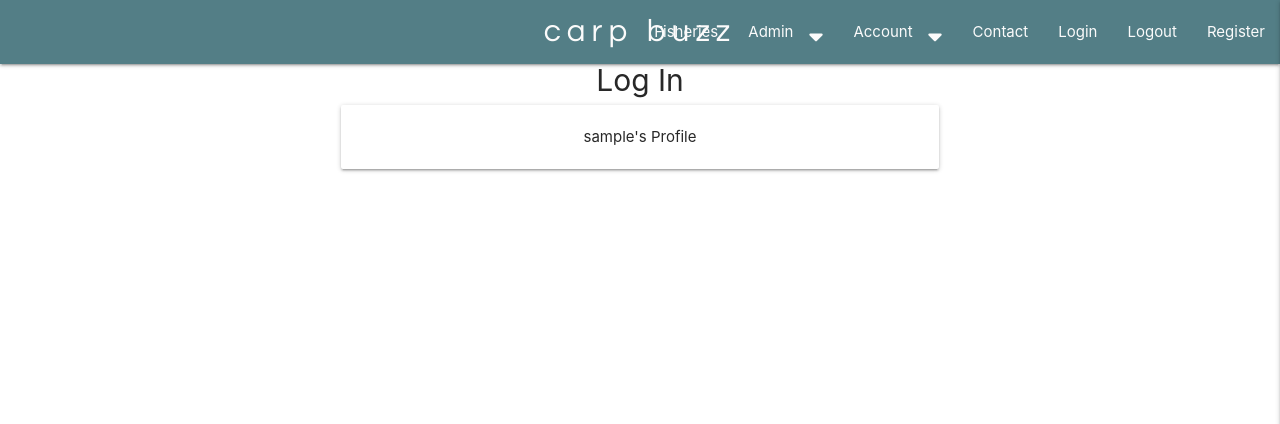
After one commit to PaulWheatcroft/CarpBuzz, a Flask app: template templates/profile.html in a window 1280 px wide. The commit adds this page. Shown: the top 424 px of the page. Run offline with Flask 2, Linux system fonts and the light colour scheme; the template is opened without the code that fills it: most values are stand-ins (such as "Sample title", 1, 10 or a date in 2020); some libraries are stand-ins or nearby versions.

Commit message:
Added login and profile page

```diff
--- a/app.py
+++ b/app.py
@@ -62,18 +62,17 @@ def register():
 def login():
     if request.method == "POST":
         # Check if the email exists
-        existing_email = mongo.db.accounts.find_one(
+        existing_user = mongo.db.accounts.find_one(
             {"email": request.form.get("email").lower()})
-        user_id = existing_email["email"]
-        username = existing_email["username"]
+        username = existing_user["username"]
 
-        if existing_email:
+        if existing_user:
             # check hashed passwords match
             if check_password_hash(
-                    existing_email["password"], request.form.get("password")):
-                session["user"] = user_id
+                    existing_user["password"], request.form.get("password")):
+                session["user"] = str(existing_user["_id"])
                 flash(f"Welcome {username}")
-
+                return redirect(url_for("profile", user_id=session["user"]))
             else:
                 # Invalid password
                 flash("Incorrrect email and or password")
@@ -87,6 +86,13 @@ def login():
     return render_template("login.html")
 
 
+@app.route("/profile/<user_id>", methods=["GET", "POST"])
+def profile(user_id):
+    username = mongo.db.accounts.find_one(
+        {"_id": ObjectId(user_id)})["username"]
+    return render_template("profile.html", username=username)
+
+
 if __name__ == "__main__":
     app.run(host=os.environ.get("IP"),
             port=int(os.environ.get("PORT")),
--- a/templates/base.html
+++ b/templates/base.html
@@ -25,7 +25,7 @@
             <li><a href="#!">User Admin</a></li>
         </ul>
         <ul id="dropdown2" class="dropdown-content">
-            <li><a href="#!">View Profile</a></li>
+            <li><a href="{{ url_for('profile', user_id=session['user']) }}">View Profile</a></li>
             <li><a href="#!">Write a Review</a></li>
             <li><a href="#!">Create a Catch Report</a></li>
         </ul>
@@ -56,7 +56,7 @@
             <li><a href="#!"><i class="fas fa-user-cog"></i>User Admin</a></li>
         </ul>
         <ul id="dropdown2-mobile" class="dropdown-content">
-            <li><a href="#!"><i class="fas fa-user-cog"></i>View Profile</a></li>
+            <li><a href="{{ url_for('profile', user_id=session['user']) }}"><i class="fas fa-user-cog"></i>View Profile</a></li>
             <li><a href="#!"><i class="fas fa-pen-square"></i>Write a Review</a></li>
             <li><a href="#!"><i class="fas fa-clipboard-list"></i>Create a Catch Report</a></li>
         </ul>
--- a/templates/login.html
+++ b/templates/login.html
@@ -1,7 +1,7 @@
 {% extends 'base.html' %}
 {% block content %}
 
-    <h1>Log In</h3>
+    <h1>Log In</h1>
 
     <div class="row">
         <form class="col s12 m8 offset-m2" method="POST" action="{{ url_for('login') }}">
--- /dev/null
+++ b/templates/profile.html
@@ -0,0 +1,16 @@
+{% extends 'base.html' %}
+{% block content %}
+
+    <h1>Log In</h1>
+
+    <div class="row">
+        <div class="col s12 m8 offset-m2">
+            <div class="card-panel">
+                <h3 class="center-align">
+                  {{ username }}'s  Profile
+                </h3>
+            </div>
+        </div>
+    </div>
+
+{% endblock %}
```
